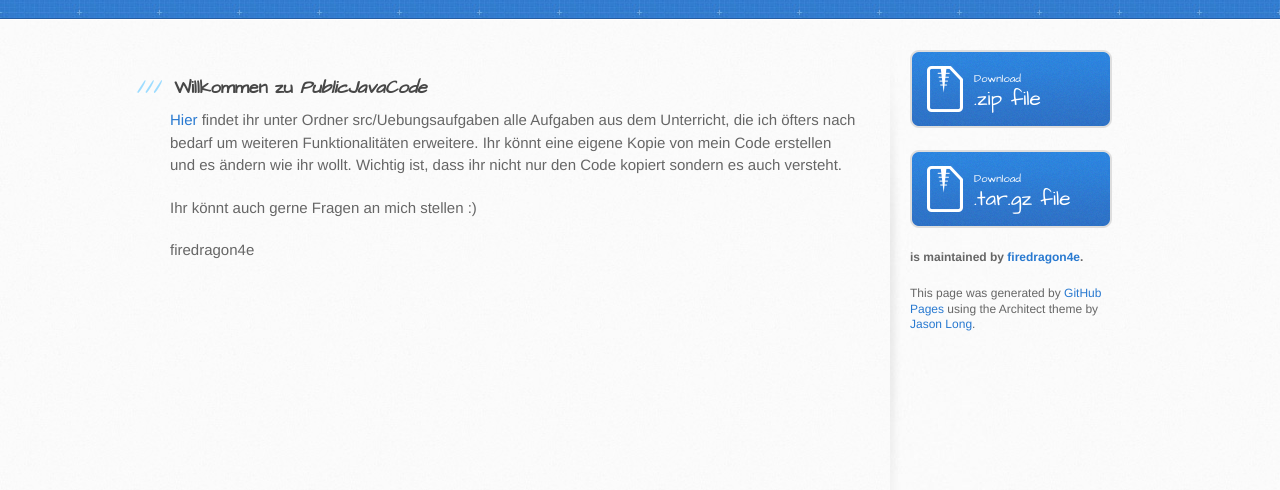
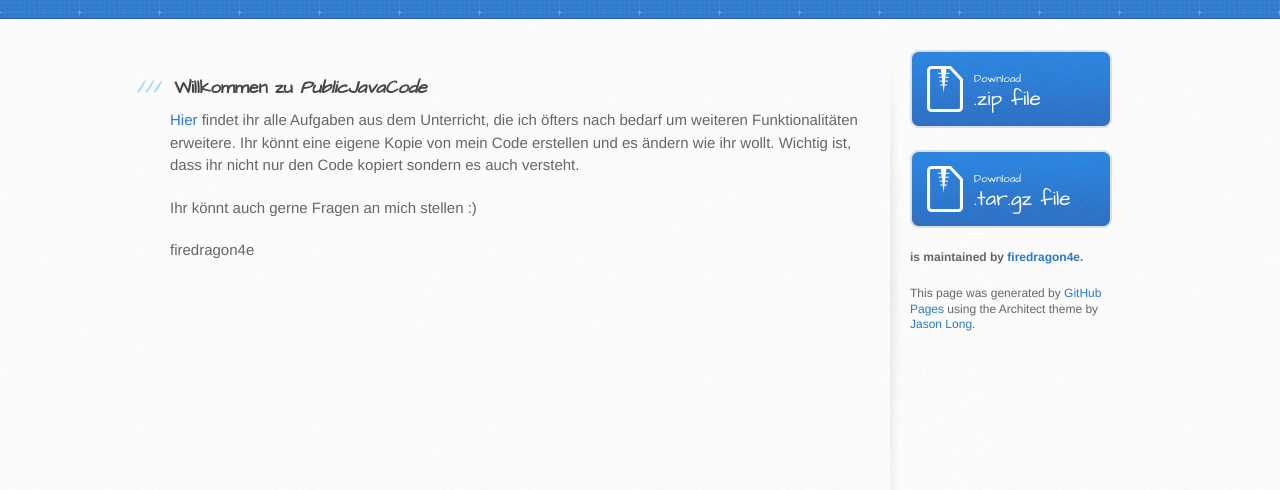
Before and after one commit to firedragon4e/PublicJavaCode, a plain HTML site: page index.html in a window 1280 px wide. Shown: the part 148-638 px from the top of the page. Drawn offline with Linux system fonts and the light colour scheme.

Commit message:
Customized Text!

```diff
--- a/index.html
+++ b/index.html
@@ -32,7 +32,7 @@
 <a id="willkommen-zu-publicjavacode" class="anchor" href="#willkommen-zu-publicjavacode" aria-hidden="true"><span aria-hidden="true" class="octicon octicon-link"></span></a>Willkommen zu <em>PublicJavaCode</em>
 </h3>
 
-<p><a href="https://github.com/firedragon4e/PublicJavaCode/tree/master/src/Uebungsaufgaben">Hier</a> findet ihr unter Ordner src/Uebungsaufgaben alle Aufgaben aus dem Unterricht, die ich öfters nach bedarf um weiteren Funktionalitäten erweitere.
+<p><a href="https://github.com/firedragon4e/PublicJavaCode/tree/master/src/Uebungsaufgaben">Hier</a> findet ihr alle Aufgaben aus dem Unterricht, die ich öfters nach bedarf um weiteren Funktionalitäten erweitere.
 Ihr könnt eine eigene Kopie von mein Code erstellen und es ändern wie ihr wollt. Wichtig ist, dass ihr nicht nur den Code kopiert sondern es auch versteht.</p>
 
 <p>Ihr könnt auch gerne Fragen an mich stellen :)</p>
```
